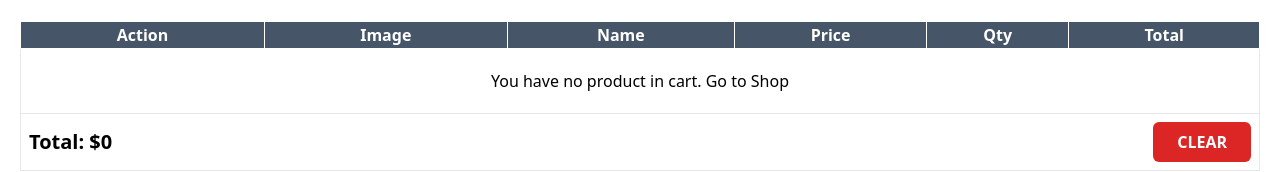
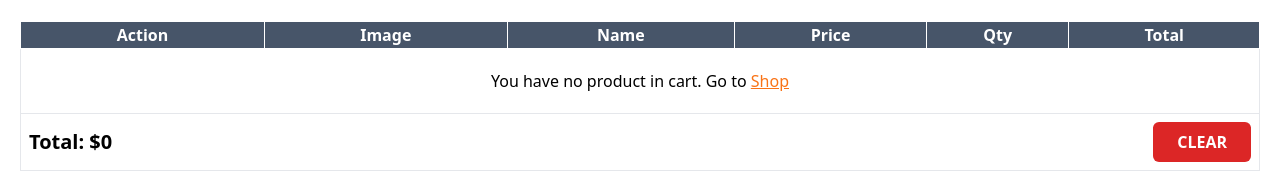
Before and after one commit to tusharshaha/fusion-shop, a React (Vite) app: page /cart in a window 1280 px wide. Shown: the part 382-554 px from the top of the page. Built offline with nearby package versions, Linux system fonts and the light colour scheme; a web font is replaced by a local one.

Commit message:
Bug: updated shop link on cart table

```diff
--- a/src/components/ui/Table.tsx
+++ b/src/components/ui/Table.tsx
@@ -60,7 +60,7 @@ const Table: React.FC = () => {
               <td colSpan={6} className="py-5 text-center">
                 <p className="mb-0">
                   You have no product in cart. Go to{" "}
-                  <Link to="/shop" className="hover-red">
+                  <Link to="/products" className="text-orange-500 underline">
                     Shop
                   </Link>
                 </p>
```
